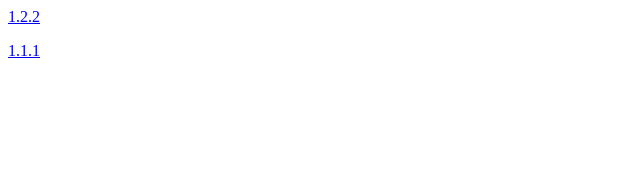
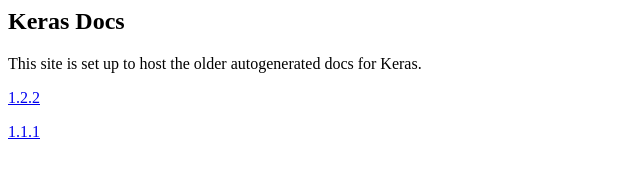
Before and after one commit to jtymes/keras_docs, a plain HTML site: page index.html in a window 1280 px wide. Shown: the whole page, without its empty margins (0-640 px from the left). Drawn offline with Linux system fonts and the light colour scheme.

Commit message:
Update index.html

```diff
--- a/index.html
+++ b/index.html
@@ -1,2 +1,4 @@
+<h2>Keras Docs</h2>
+<p>This site is set up to host the older autogenerated docs for Keras.</p>
 <p><a href="1.2.2/">1.2.2</a></p>
 <p><a href="1.1.1/">1.1.1</a></p>
```
